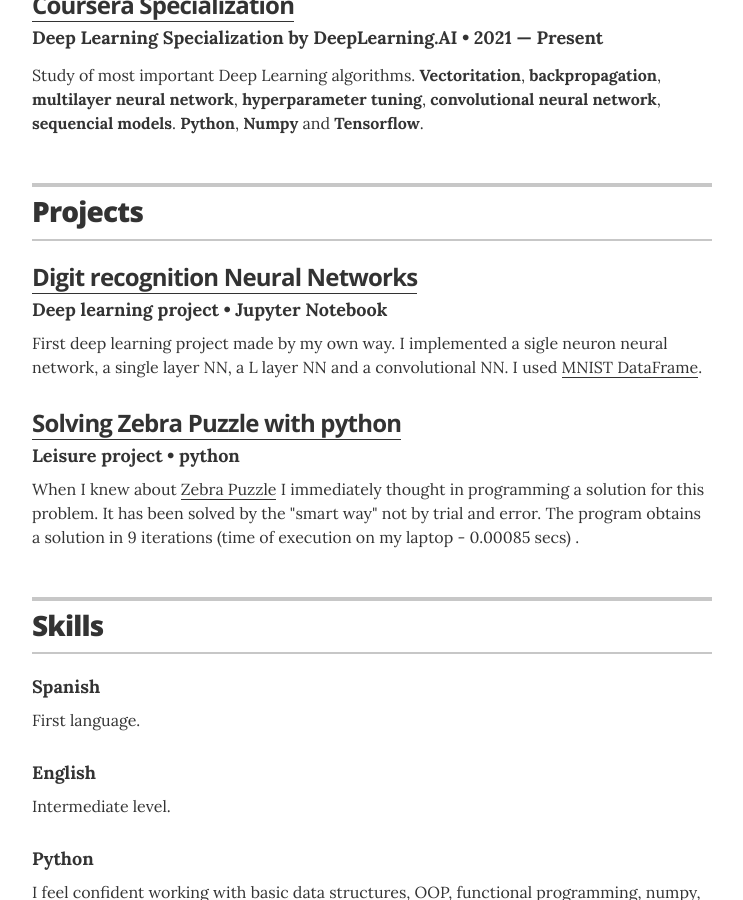
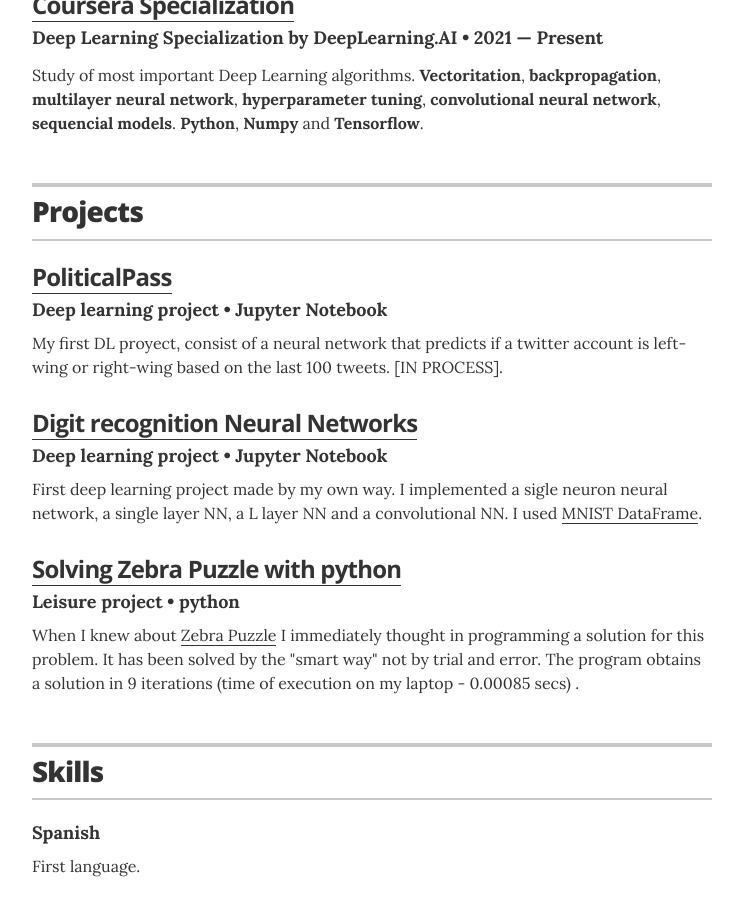
Before and after one commit to rubzip/rubzip.github.io, a Jekyll site: the page built from index.html, in a window 1280 px wide and 900 px high, scrolled down 1252 px. Shown: the whole window, without its empty margins (268-1011 px from the left). Built offline with Jekyll 4.4.1, drawn with Linux system fonts in a browser that asks for light colours.

Commit message:
Update projects.yml

```diff
--- a/_data/projects.yml
+++ b/_data/projects.yml
@@ -2,12 +2,17 @@
 # uncomment the urls if you wish to display them, and add your own URL
 
 # jazznotes.io
+- project: PoliticalPass
+  role: Deep learning project
+  duration: Jupyter Notebook
+  url: "https://github.com/rubzip/PoliticalPass/blob/main/README.md"
+  description: My first DL proyect, consist of a neural network that predicts if a twitter account is left-wing or right-wing based on the last 100 tweets. [IN PROCESS].
+
 - project: Digit recognition Neural Networks
   role: Deep learning project
   duration: Jupyter Notebook
   url: "https://github.com/rubzip/ML_Digit_recognizer_MNIST"
   description: First deep learning project made by my own way. I implemented a sigle neuron neural network, a single layer NN, a L layer NN and a convolutional NN. I used <a href="https://en.wikipedia.org/wiki/MNIST_database">MNIST DataFrame</a>.
-
 
 - project: Solving Zebra Puzzle with python
   role: Leisure project
```
